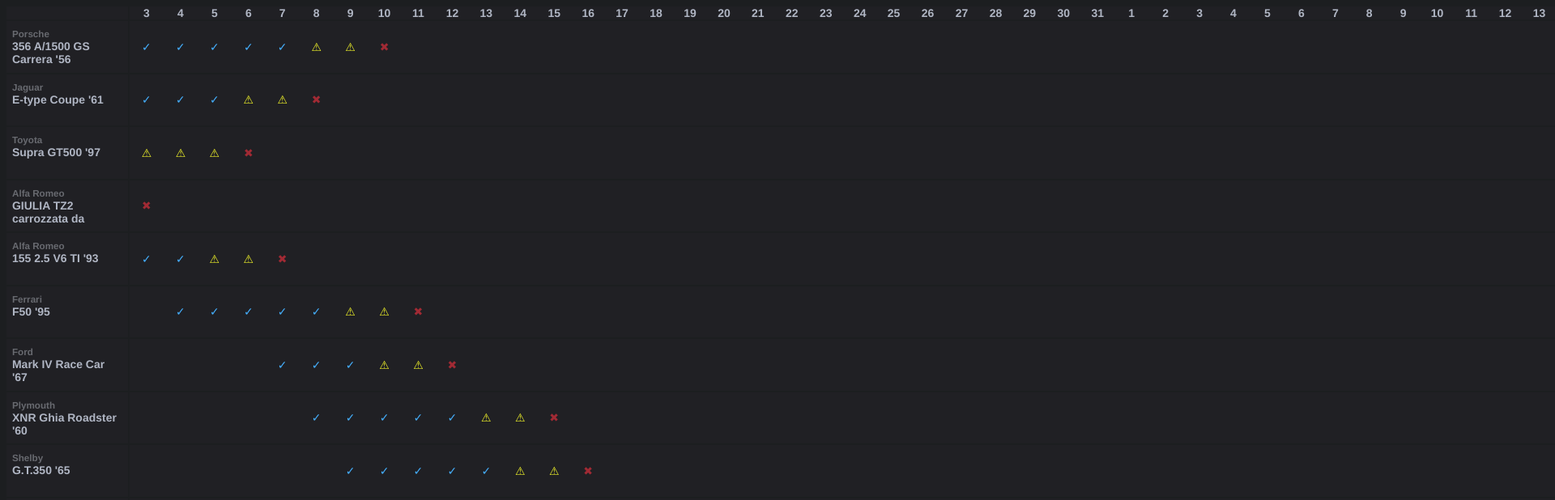
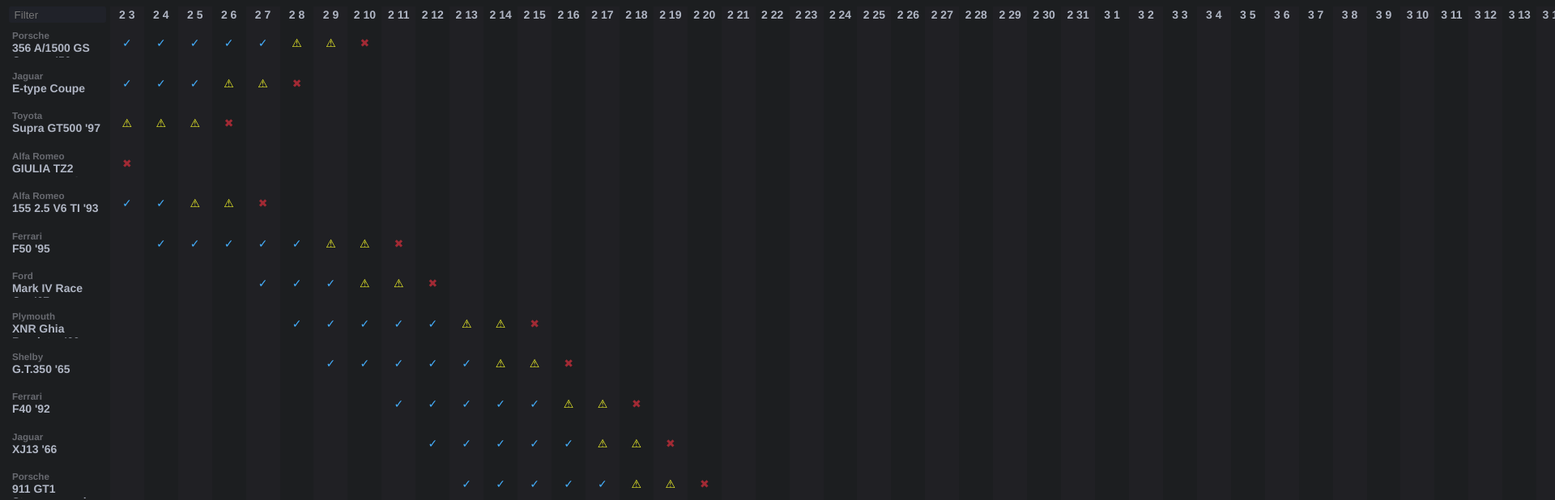
Before and after one commit to surelook/gt7-dealer-history, a Vue app in the folder app/: page / in a window 1280 px wide. Shown: the top 618 px of the page at 81% size, 1920 px wide, since content can reach past the window. Built offline with nearby package versions, Linux system fonts and the light colour scheme.

Commit message:
lot of changes there

```diff
--- a/app/src/components/CarDetail.vue
+++ b/app/src/components/CarDetail.vue
@@ -1,5 +1,5 @@
 <template>
-    <div @mouseenter="hover = true" @mouseleave="hover = false"  class="car-detail">
+    <div @mouseenter="hover = true" @mouseleave="hover = false"  :class="['car-detail', {hover: hover}]">
         <strong class="manufacturer-label"><small>{{manufacturer.Name}}</small></strong>
         <div class="car-label">{{car.ShortName}}</div>
         <div v-if="hover" class="expanded">
@@ -12,15 +12,18 @@
 <style scoped>
     .car-detail {
         padding: 0.5em;
-        width: 150px;
+        width: 9em;
         position: relative;
+    }
+    .car-detail.hover {
+        z-index: 100;
     }
     .manufacturer-label {
         color: #686a70;
     }
     .car-label {
-        height: 2.4em;
-        min-height: 2.4em;
+        height: 1.4em;
+        min-height: 1.4em;
         overflow: hidden;
     }
     .expanded {
@@ -29,12 +32,12 @@
         background-color: #202024;
         box-shadow: 0 1px 2px 0 rgb(0 0 0 / 16%);
         border: 1px solid hsla(0,0%,100%,.08);
-        pointer-events: none;
+        /* pointer-events: none; */
         position: absolute;
         z-index: 10;
         top: -1px;
         left: -1px;
-        width: 100%;
+        right: -1px;
     }
 
     .expanded .car-label {
--- a/app/src/components/HistoryTable.vue
+++ b/app/src/components/HistoryTable.vue
@@ -2,8 +2,9 @@
   <table v-if="cars">
     <thead>
       <tr>
-        <th></th>
+        <th><input v-model="searchTerm" placeholder="Filter" type="text"/></th>
         <th v-for="(date, index) in dates" :key="index">
+          <span v-if="new Date(date).getMonth() !== new Date(dates[index - 1]).getMonth()">{{new Date(date).getMonth()}}</span>
           {{new Date(date).getDate()}}
         </th>
       </tr>
@@ -14,7 +15,7 @@
           <CarDetail :car="getCarById(carOccurrences[0].id)" />
         </th>
         <td v-for="(date, index) in dates" :key="index">
-          <OccurenceState v-if="getOccurrenceByDate(carOccurrences, date)" :occurrence="getOccurrenceByDate(carOccurrences, date)"/>
+          <OccurenceState :occurrence="getOccurrenceByDate(carOccurrences, date)"/>
         </td>
       </tr>
     </tbody>
@@ -22,6 +23,15 @@
 </template>
 
 <style scoped>
+  input {
+    background-color: #202229;
+    outline: none;
+    border: none;
+    color: #b0b6c4;
+    width: 9em;
+    padding: 0.2em 0.5em;
+    border-radius: 3px;
+  }
   table {
       table-layout: fixed;
       border-collapse: separate;
@@ -30,15 +40,19 @@
   }
   td, th {
       padding: 0px;
-      border-bottom: 2px solid #1c1e20;
+      /* border-bottom: 2px solid #1c1e20; */
       background-color: #202024;
       min-width: 1.4em;
+  }
+  td:nth-child(odd),
+  th:nth-child(odd) {
+    background-color: #1c1e20;
   }
   th:first-child {
       border-right: 2px solid #1c1e20;
   }
-  tr:hover td,
-  tr:hover th {
+  tbody tr:hover td,
+  tbody tr:hover th {
       background-color: #202229;
   }
   tbody th {
@@ -48,21 +62,29 @@
       z-index: 1;
       text-align: left;
   }
+
+  tbody th:has(.hover) {
+    z-index: 2;
+  }
+
   thead tr {
       position: -webkit-sticky;
       position: sticky;
       top: 0;
       z-index: 2;
   }
+
   thead th {
       white-space: nowrap;
   }
+
   thead th:first-child {
       position: sticky;
       top: 0;
       left: 0;
       z-index: 3;
   }
+
   tbody td {
       text-align: center;
   }
@@ -71,8 +93,10 @@
 <script>
 import cars from '../../data/cars.json'
 import occurrences from '../../data/occurrences.json'
+import manufacturers from '../../data/manufacturers.json'
 import OccurenceState from './OccurenceState.vue'
 import CarDetail from './CarDetail.vue'
+import { Car } from '../model/Car'
 
 export default {
   name: 'HistoryTable',
@@ -82,8 +106,9 @@
   },
   data(){
       return {
-          cars: [cars[0]],
-          occurrences: occurrences
+          cars: cars.map(car => new Car(car)),
+          occurrences: occurrences,
+          searchTerm: ''
       }
   },
   computed: {
@@ -96,7 +121,15 @@
               pointer.push(curr);
           }
           return acc;
-        },[]);
+        },[]).filter((row) => {
+          if (!this.searchTerm) {
+            return true
+          }
+
+          const car = this.getCarById(row[0].id)
+          const manufacturer = this.getManufacturerById(car.Maker)
+          return `${manufacturer.Name.toLowerCase()} ${car.ShortName.toLowerCase()}`.includes(this.searchTerm.toLowerCase())
+        });
       },
     dates() {
       let datesSet = new Set()
@@ -113,6 +146,9 @@
     },
     getOccurrenceByDate(occurrences, date) {
       return occurrences.find(occurrence => occurrence.date === date)
+    },
+    getManufacturerById(id) {
+        return manufacturers.find(manufacturer => manufacturer.ID === id)
     }
   }
 }
--- a/app/src/components/OccurenceState.vue
+++ b/app/src/components/OccurenceState.vue
@@ -1,11 +1,13 @@
 <template>
     <div
+        v-if="occurrence"
         @mouseover="hover=true"
         @mouseleave="hover=false"
         :class="['occurrence-state', occurrence.state]">
         <div v-html="icon"></div>
         <OccurenceDetail v-if="hover" :occurrence="occurrence" :label="label" :icon="icon" />
     </div>
+    <div class="occurrence-state empty" v-else></div>
 </template>
 
 <style scoped>
@@ -19,7 +21,7 @@
         height: 100%;
     }
 
-    .occurrence-state:hover {
+    .occurrence-state:not(.empty):hover {
         border-radius: 5px;
         box-shadow: 0 1px 2px 0 rgb(0 0 0 / 16%);
         border: 1px solid hsla(0,0%,100%,.08);
--- /dev/null
+++ b/app/src/model/Car.js
@@ -0,0 +1,13 @@
+import manufactureres from '../../data/manufacturers.json'
+import { Manufacturer } from './Manufacturer'
+export class Car {
+    constructor(car) {
+        this.id = car.ID
+        this.name = car.ShortName
+        this.manufacturerId = car.Maker
+    }
+
+    get manufacturer () {
+        return new Manufacturer(manufactureres.find(manufacturer => manufacturer.ID === this.manufacturerId))
+    }
+}
--- /dev/null
+++ b/app/src/model/Manufacturer.js
@@ -0,0 +1,6 @@
+export class Manufacturer {
+    constructor(manufacturer) {
+        this.id = manufacturer.ID
+        this.name = manufacturer.Name
+    }
+}
```
